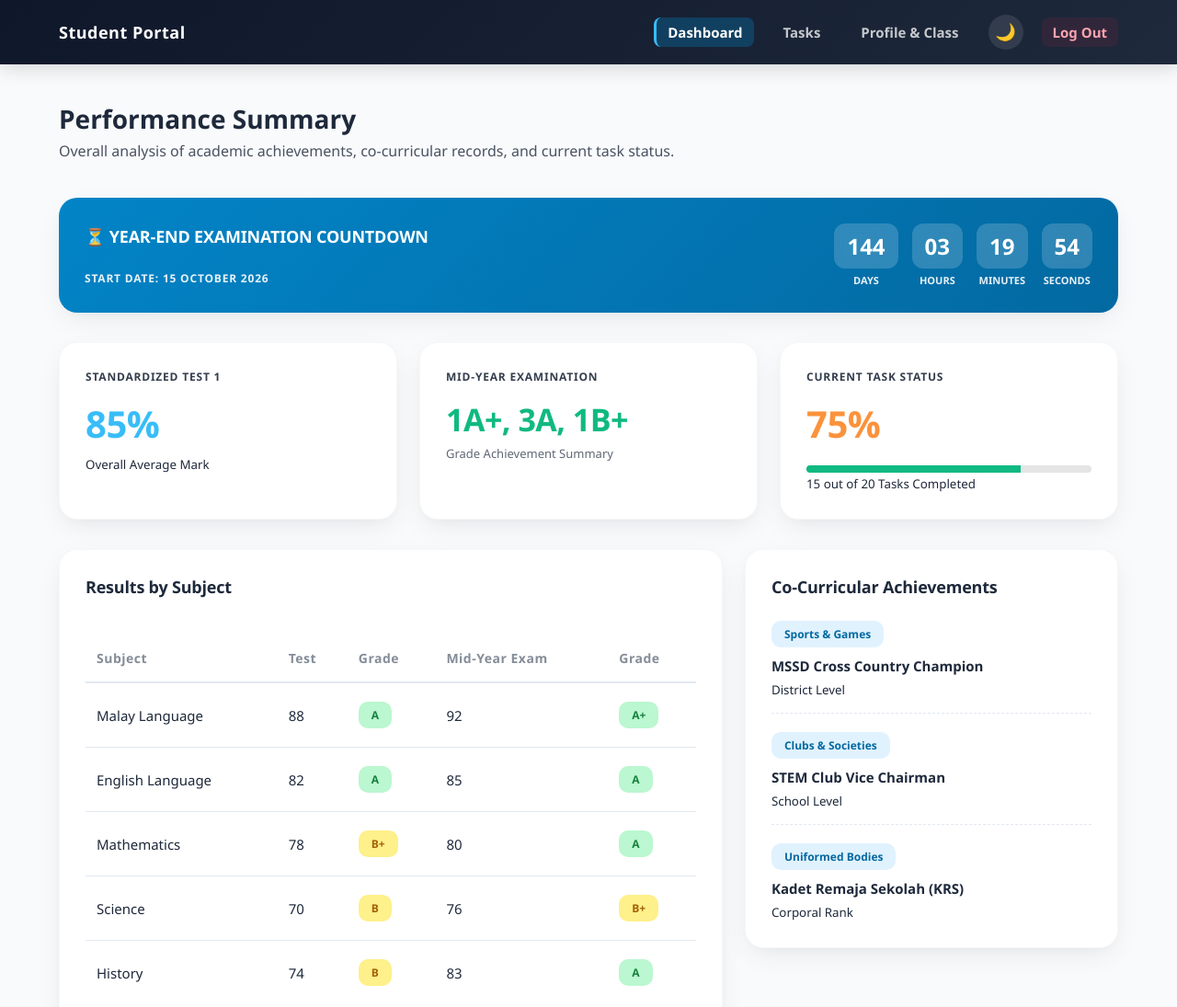
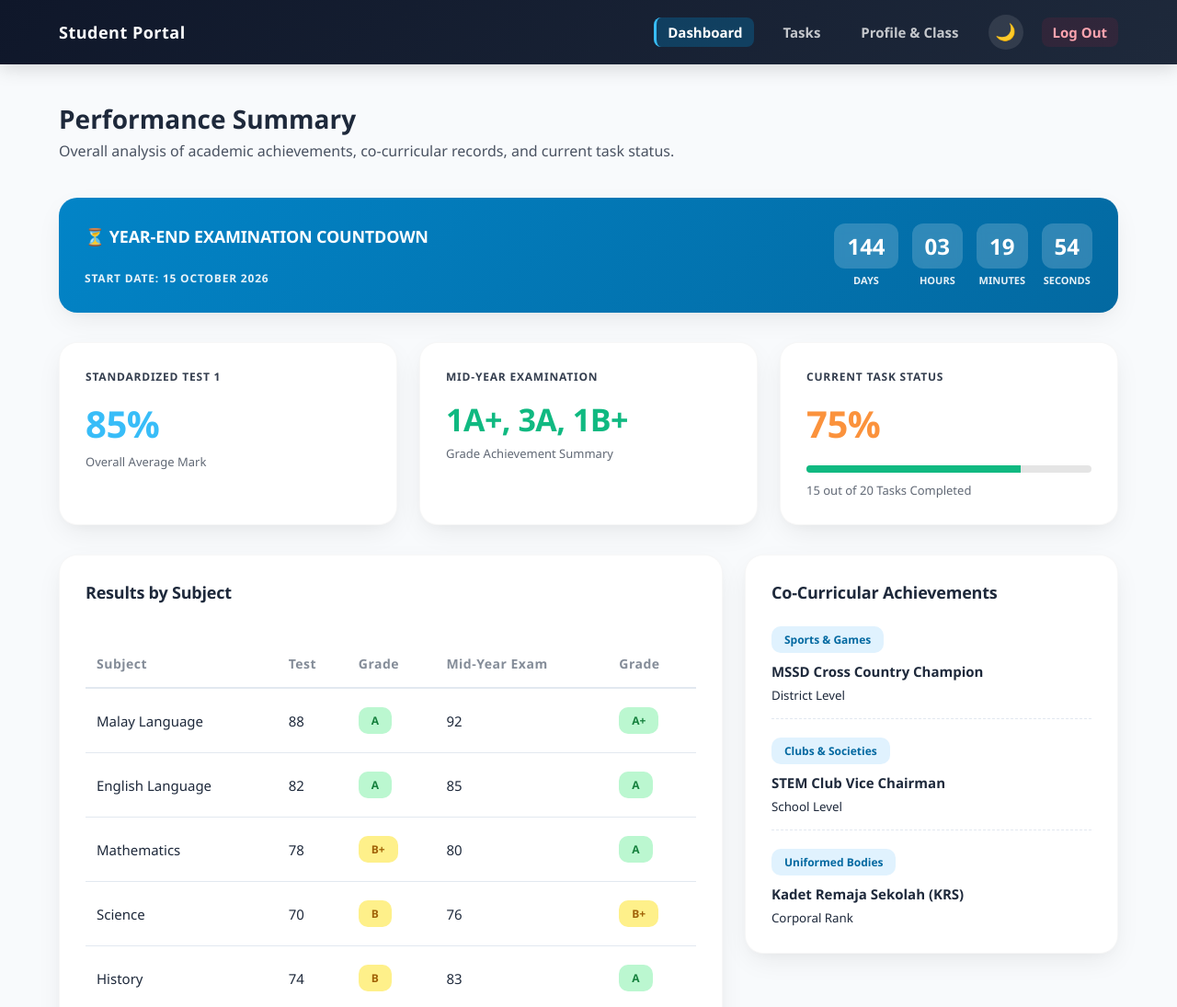
Before and after one commit to Hanani04/student-dashboard, a plain HTML site: page dashboard.html in a window 1280 px wide. Shown: the top 1095 px of the page at 92% size. Drawn offline with nearby package versions, Linux system fonts and the light colour scheme; sample sign-in values are in the browser's storage.

Commit message:
Update dashboard.html

```diff
--- a/dashboard.html
+++ b/dashboard.html
@@ -53,7 +53,7 @@
         <div class="col card-custom">
             <p>Standardized Test 1</p>
             <div class="stat-number stat-blue">85%</div>
-            <small class="text-muted">Overall Average Mark</small>
+            <small class="text-muted stat-desc">Overall Average Mark</small>
         </div>
 
         <div class="col card-custom">
@@ -66,7 +66,7 @@
             <p>Current Task Status</p>
             <div class="stat-number stat-orange">75%</div>
             <div class="progress-container"><div class="progress-bar" style="width: 75%;"></div></div>
-            <small class="text-muted mt-2 d-block">15 out of 20 Tasks Completed</small>
+            <small class="text-muted stat-desc" style="margin-top: 10px;">15 out of 20 Tasks Completed</small>
         </div>
     </div>
 
@@ -75,7 +75,7 @@
             <div class="card-custom">
                 <h4>Results by Subject</h4>
                 <div style="overflow-x: auto;">
-                    <table class="table-custom table-dashboard-override">
+                    <table class="table-custom">
                         <thead>
                             <tr>
                                 <th>Subject</th>
```
